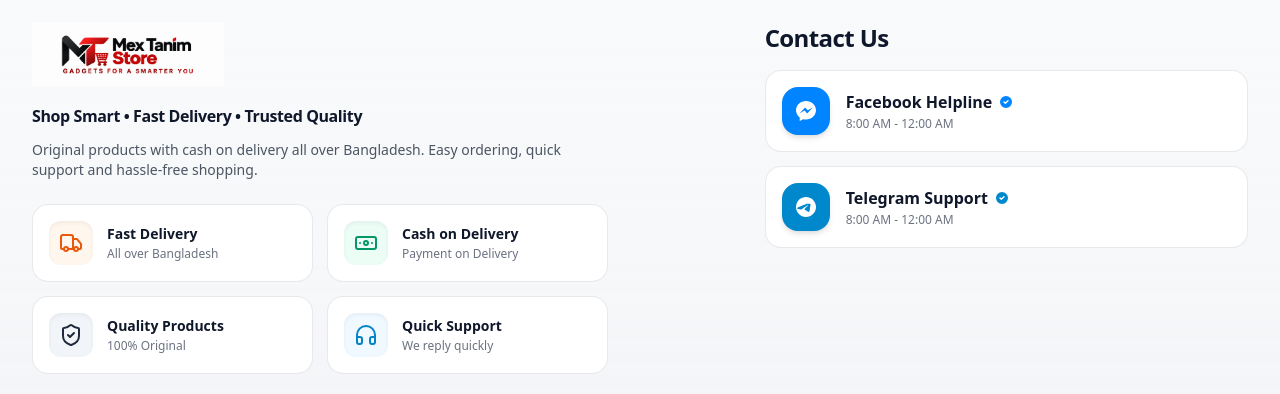
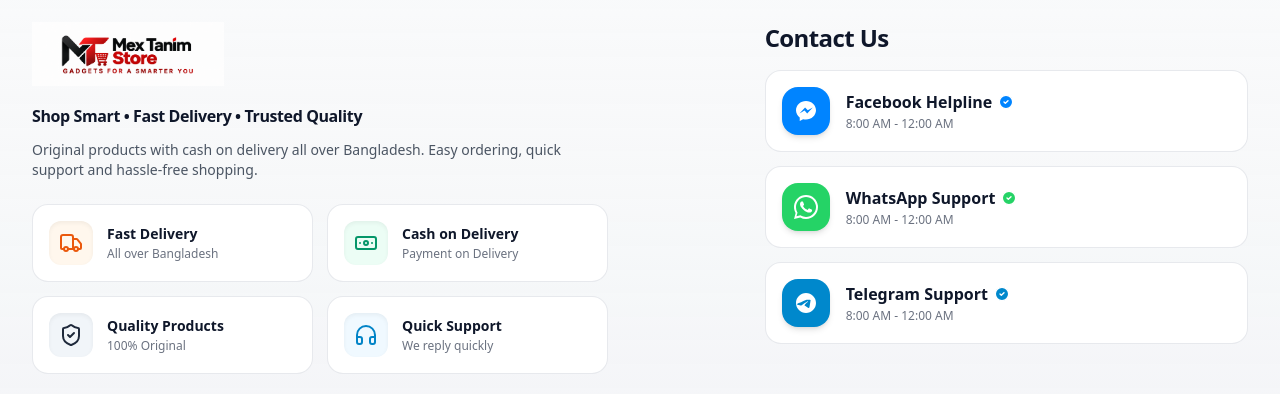
Before and after one commit to mcxtanim/Mex_Tanim, a Next.js app in the folder user_website/: page /orders in a window 1280 px wide. Shown: the part 1066-1460 px from the top of the page. Built offline with nearby package versions, Linux system fonts and the light colour scheme; no server answers; the database is empty.

Commit message:
Commit #112: Restore WhatsApp option in FloatingChat and Footer Contact Us while keeping number dynamically configurable by admin

```diff
--- a/user_website/src/features/shared/FloatingChat.tsx
+++ b/user_website/src/features/shared/FloatingChat.tsx
@@ -15,7 +15,7 @@
   }
 
   const showMessenger = settings.enableMessengerChat && (settings.messengerLink || settings.messengerUsername);
-  const showWhatsApp = settings.enableWhatsappChat && settings.whatsappNumber;
+  const showWhatsApp = settings.enableWhatsappChat !== false;
   const showTelegram = settings.enableTelegramChat && (settings.telegramLink || settings.telegramUsername);
 
   // If no chat options are enabled, do not render
@@ -25,7 +25,11 @@
 
   const handleWhatsAppClick = () => {
     const url = formatWhatsAppUrl(settings.whatsappNumber);
-    if (url) window.open(url, '_blank', 'noopener,noreferrer');
+    if (url) {
+      window.open(url, '_blank', 'noopener,noreferrer');
+    } else {
+      window.open('https://wa.me/', '_blank', 'noopener,noreferrer');
+    }
   };
 
   const handleMessengerClick = () => {
--- a/user_website/src/features/shared/Footer.tsx
+++ b/user_website/src/features/shared/Footer.tsx
@@ -209,9 +209,9 @@
               )}
 
               {/* Channel 2: WhatsApp Support */}
-              {whatsappUrl && (
+              {settings.enableWhatsappChat !== false && (
                 <a
-                  href={whatsappUrl}
+                  href={whatsappUrl || 'https://wa.me/'}
                   target="_blank"
                   rel="noopener noreferrer"
                   className="group bg-white p-4 rounded-2xl border border-gray-200/90 shadow-2xs hover:shadow-md hover:border-emerald-300 transition-all duration-300 flex items-center space-x-4 cursor-pointer"
```
